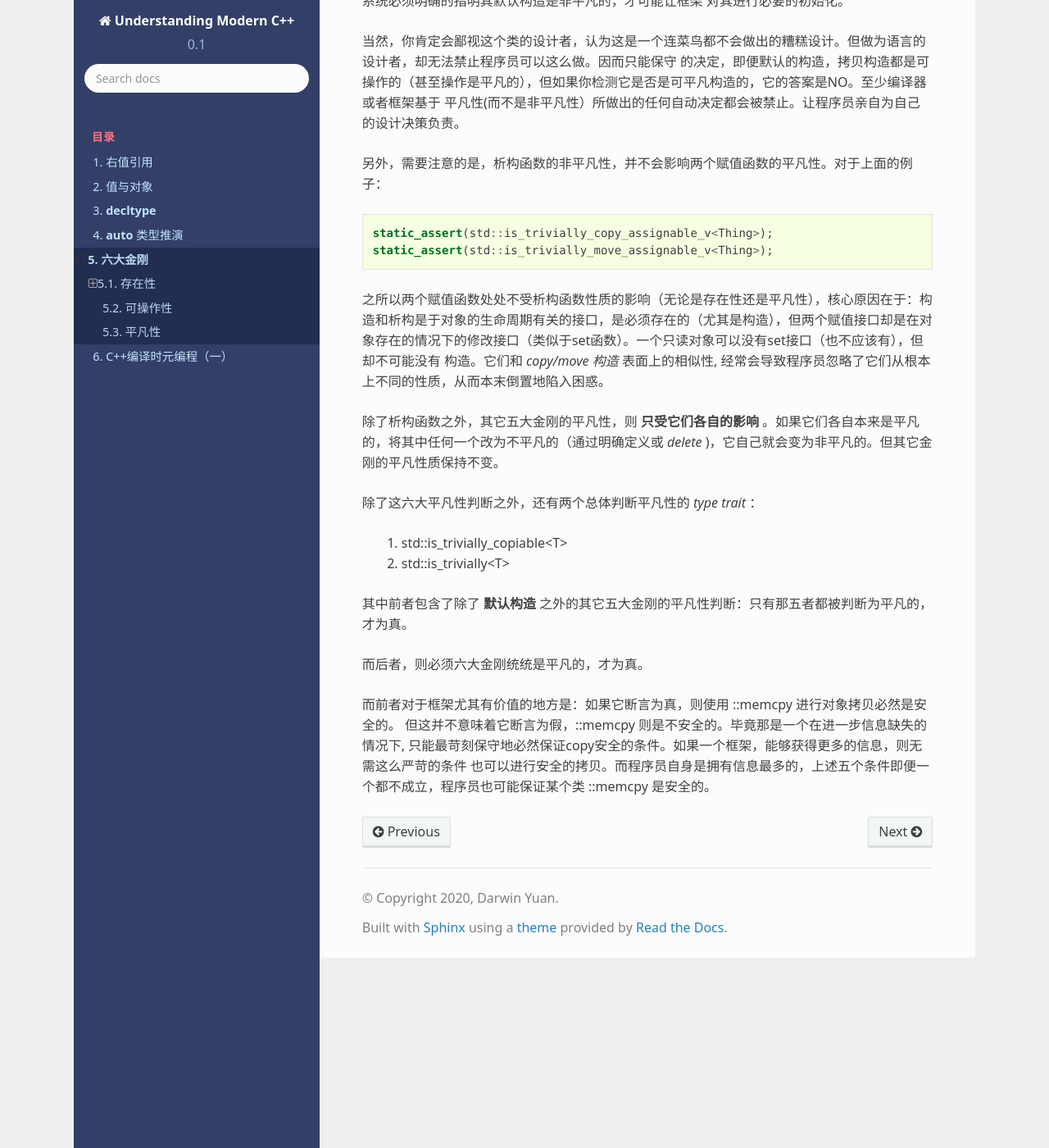
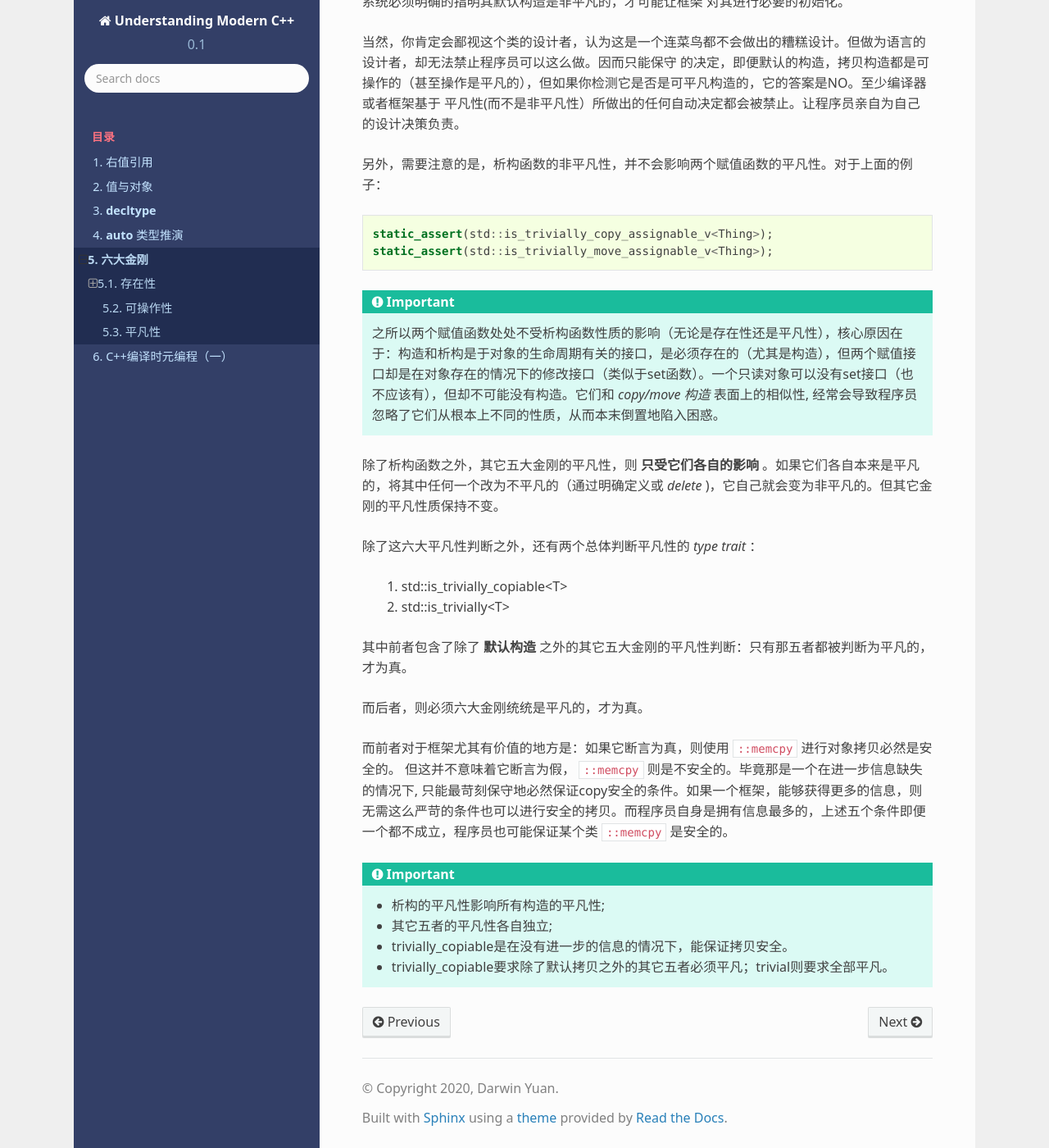
Before and after one commit to godsme/understand_modern_cpp, a Sphinx documentation site: the page built from docs/source/rule_of_6.rst, in a window 1280 px wide and 1400 px high, scrolled down 8969 px. Shown: the whole window at 82% size. Built offline with Sphinx 7.4.7 and the Read the Docs theme 2.0.0, drawn with Linux system fonts in a browser that asks for light colours; formulas are drawn with MathJax 3; some of the changed text lies outside the part shown.

Commit message:
added more content

```diff
--- a/docs/source/rule_of_6.rst
+++ b/docs/source/rule_of_6.rst
@@ -326,9 +326,9 @@ move 赋值
 而六大金刚一旦是平凡的，那么它们的行为也可以很平凡的分为两类：
 
   1. 对于 **析构** 和 **默认构造** ，什么也不用做；
-  2. 对于 ``copy/move`` 家族的四大金刚，等同于 ::memcpy；
+  2. 对于 ``copy/move`` 家族的四大金刚，等同于 ``::memcpy`` ；
 
-虽然规范中，对于平凡copy构造，明确的说明了padding并不需要拷贝，但也并不禁止，但编译器基本上都会基于性能和简单性的考量，直接::memcpy了事。
+虽然规范中，对于平凡copy构造，明确的说明了padding并不需要拷贝，但也并不禁止，但编译器基本上都会基于性能和简单性的考量，直接 ``::memcpy`` 了事。
 
 
 为了探究平凡性，我们先构造一个无比平凡的类：
@@ -421,6 +421,7 @@ move 赋值
         elem[n] = {};
     }
 
+
 我们知道 `{}` 这种值初始化方式，会保证对象一定会被初始化，最不济也会将内存清0。但如果一个对象的默认拷贝函数是平凡的，我们则无需进行这样的
 重量级操作。直接用默认初始化——什么都不用做就好。
 
@@ -440,8 +441,9 @@ move 赋值
    static_assert(std::is_trivially_move_assignable_v<Thing>);
 
 
-之所以两个赋值函数处处不受析构函数性质的影响（无论是存在性还是平凡性），核心原因在于：构造和析构是于对象的生命周期有关的接口，是必须存在的（尤其是构造），但两个赋值接口却是在对象存在的情况下的修改接口（类似于set函数）。一个只读对象可以没有set接口（也不应该有），但却不可能没有
-构造。它们和 `copy/move 构造` 表面上的相似性, 经常会导致程序员忽略了它们从根本上不同的性质，从而本末倒置地陷入困惑。
+.. important::
+
+   之所以两个赋值函数处处不受析构函数性质的影响（无论是存在性还是平凡性），核心原因在于：构造和析构是于对象的生命周期有关的接口，是必须存在的（尤其是构造），但两个赋值接口却是在对象存在的情况下的修改接口（类似于set函数）。一个只读对象可以没有set接口（也不应该有），但却不可能没有构造。它们和 `copy/move 构造` 表面上的相似性, 经常会导致程序员忽略了它们从根本上不同的性质，从而本末倒置地陷入困惑。
 
 
 除了析构函数之外，其它五大金刚的平凡性，则 **只受它们各自的影响** 。如果它们各自本来是平凡的，将其中任何一个改为不平凡的（通过明确定义或 `delete` )，它自己就会变为非平凡的。但其它金刚的平凡性质保持不变。
@@ -457,5 +459,11 @@ move 赋值
 而后者，则必须六大金刚统统是平凡的，才为真。
 
 
-而前者对于框架尤其有价值的地方是：如果它断言为真，则使用 ::memcpy 进行对象拷贝必然是安全的。 但这并不意味着它断言为假，::memcpy 则是不安全的。毕竟那是一个在进一步信息缺失的情况下, 只能最苛刻保守地必然保证copy安全的条件。如果一个框架，能够获得更多的信息，则无需这么严苛的条件
-也可以进行安全的拷贝。而程序员自身是拥有信息最多的，上述五个条件即便一个都不成立，程序员也可能保证某个类 ::memcpy 是安全的。
+而前者对于框架尤其有价值的地方是：如果它断言为真，则使用 ``::memcpy`` 进行对象拷贝必然是安全的。 但这并不意味着它断言为假， ``::memcpy`` 则是不安全的。毕竟那是一个在进一步信息缺失的情况下, 只能最苛刻保守地必然保证copy安全的条件。如果一个框架，能够获得更多的信息，则无需这么严苛的条件也可以进行安全的拷贝。而程序员自身是拥有信息最多的，上述五个条件即便一个都不成立，程序员也可能保证某个类 ``::memcpy`` 是安全的。
+
+.. important::
+
+   - 析构的平凡性影响所有构造的平凡性;
+   - 其它五者的平凡性各自独立;
+   - trivially_copiable是在没有进一步的信息的情况下，能保证拷贝安全。
+   - trivially_copiable要求除了默认拷贝之外的其它五者必须平凡；trivial则要求全部平凡。
```
